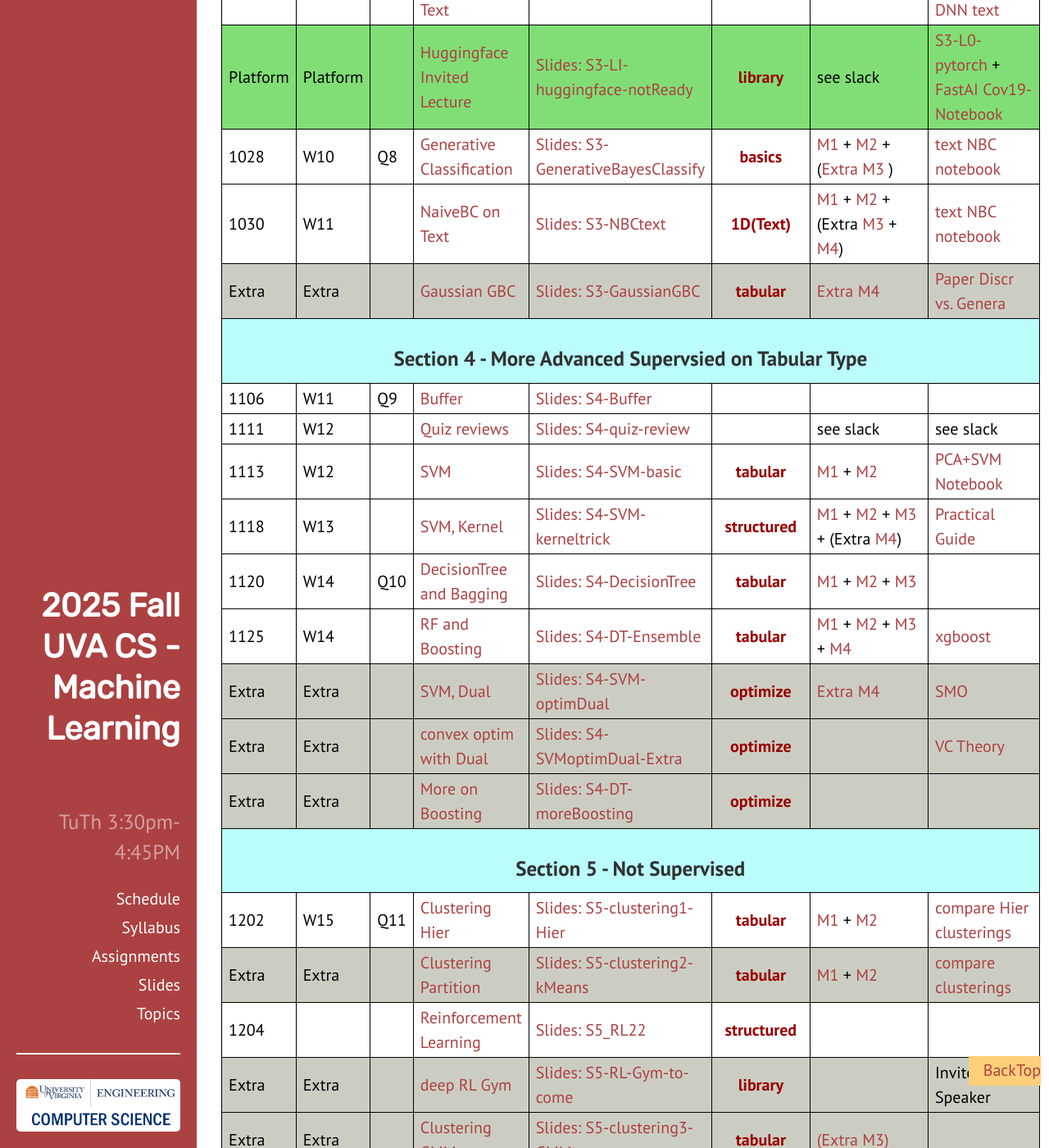
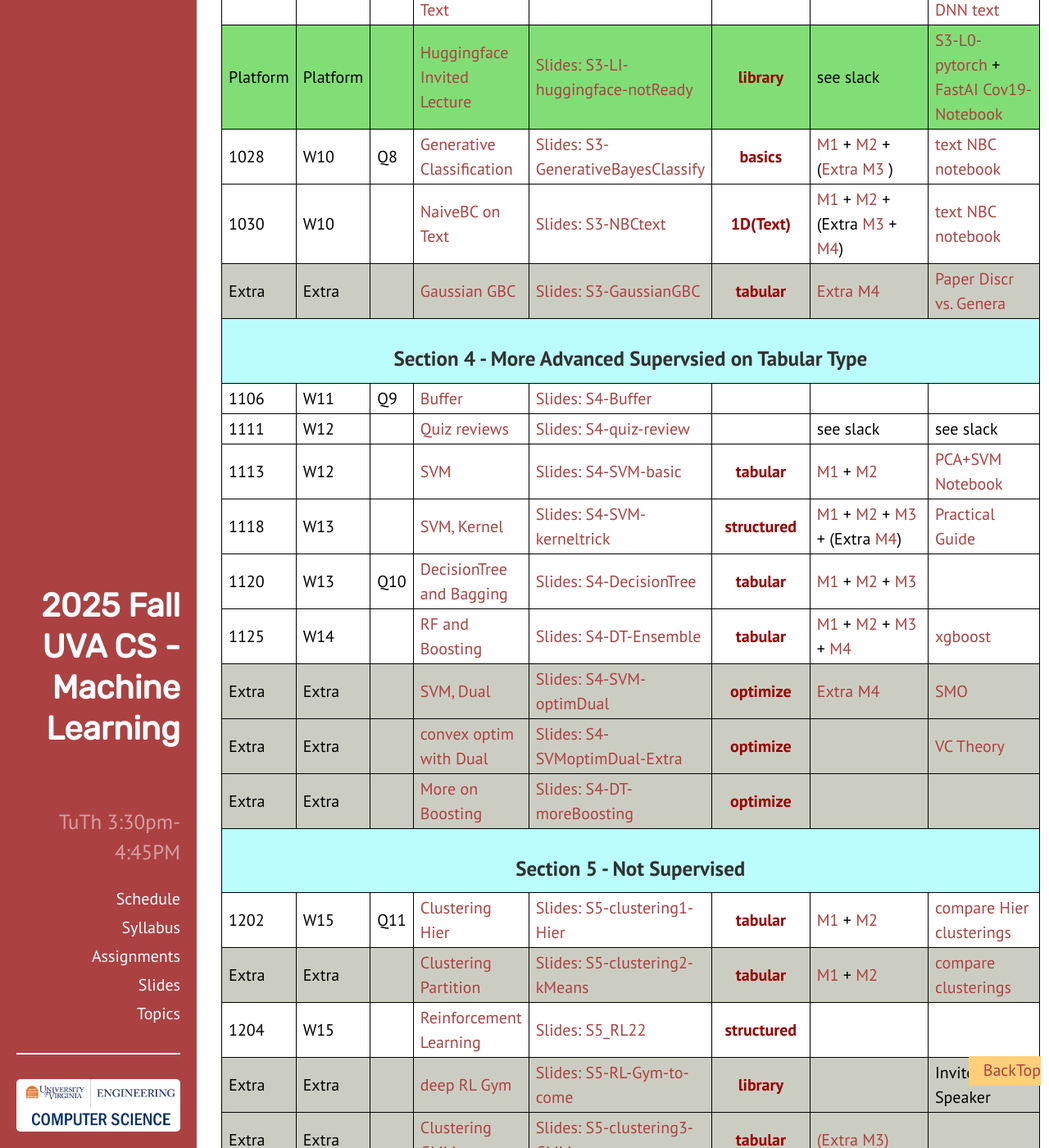
Before and after one commit to qiyanjun/2025Fall-UVA-CS-MachineLearningDeep, a Jekyll site: the page built from index.html, in a window 1280 px wide and 1400 px high, scrolled down 3208 px. Shown: the whole window at 82% size. Built offline with Jekyll 4.4.1, drawn with Linux system fonts in a browser that asks for light colours.

Commit message:
Update index.html

```diff
--- a/index.html
+++ b/index.html
@@ -60,7 +60,7 @@
 {% assign ddates = "|0828|0902|0904|0909|0911|0916|0918|0923|0925|0930|1002|1007|1009|1016|1021|1023|1028|1030|1106|1111|1113|1118|1120|1125|1202|1204|1209 " | split: "|" %}
 
 
-{% assign dweeks = "|W1|W2|W2|W3|W3|W4|W4|W5|W5|W6|W6|W7|W7|W8|W9|W9|W10|W11|W11|W12|W12|W13|W14|W14 | W15 " | split: "|" %}
+{% assign dweeks = "|W1|W2|W2|W3|W3|W4|W4|W5|W5|W6|W6|W7|W7|W8|W9|W9|W10|W10|W11|W12|W12|W13|W13|W14 | W15| W15| W16 " | split: "|" %}
 
 
 {% assign Qdates = "|Q0||Q1||Q2||Q3||Q4||Q5||Q6||Q7|| Q8||Q9||||Q10||Q11||Q12|" | split: "|" %}
```
